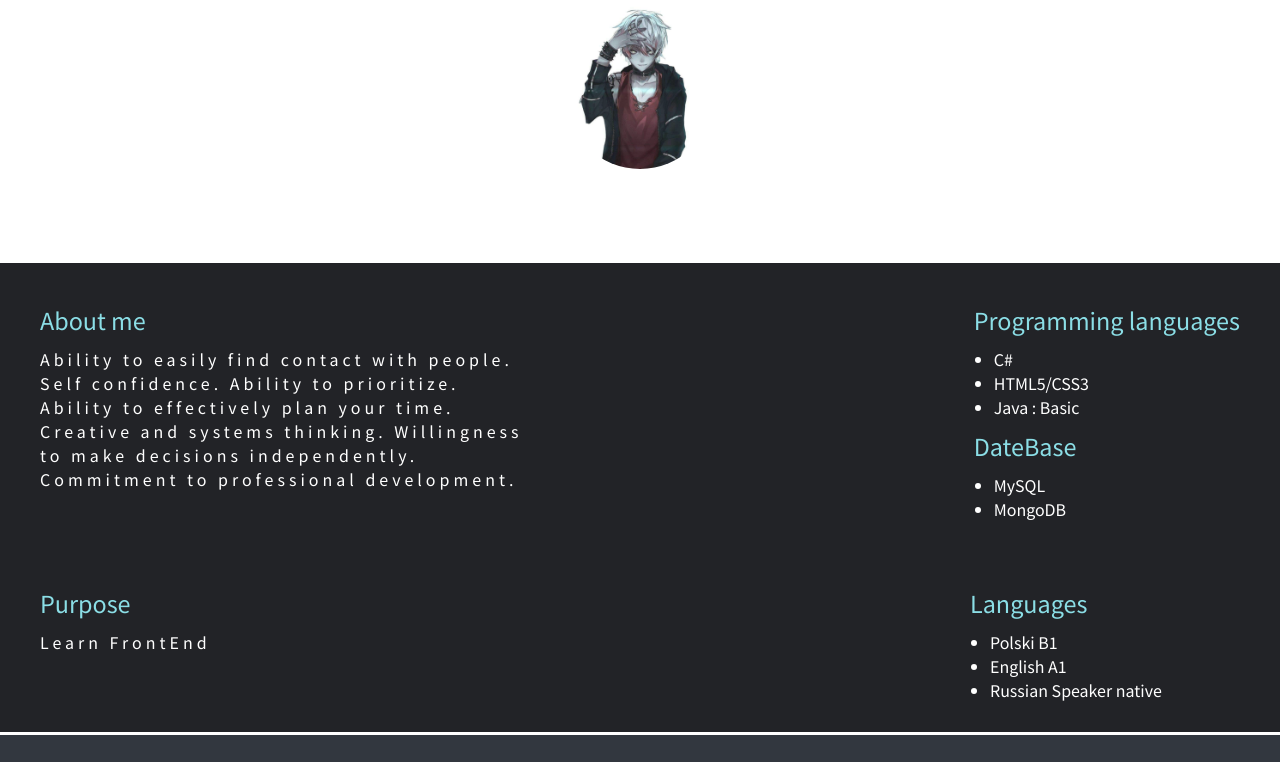
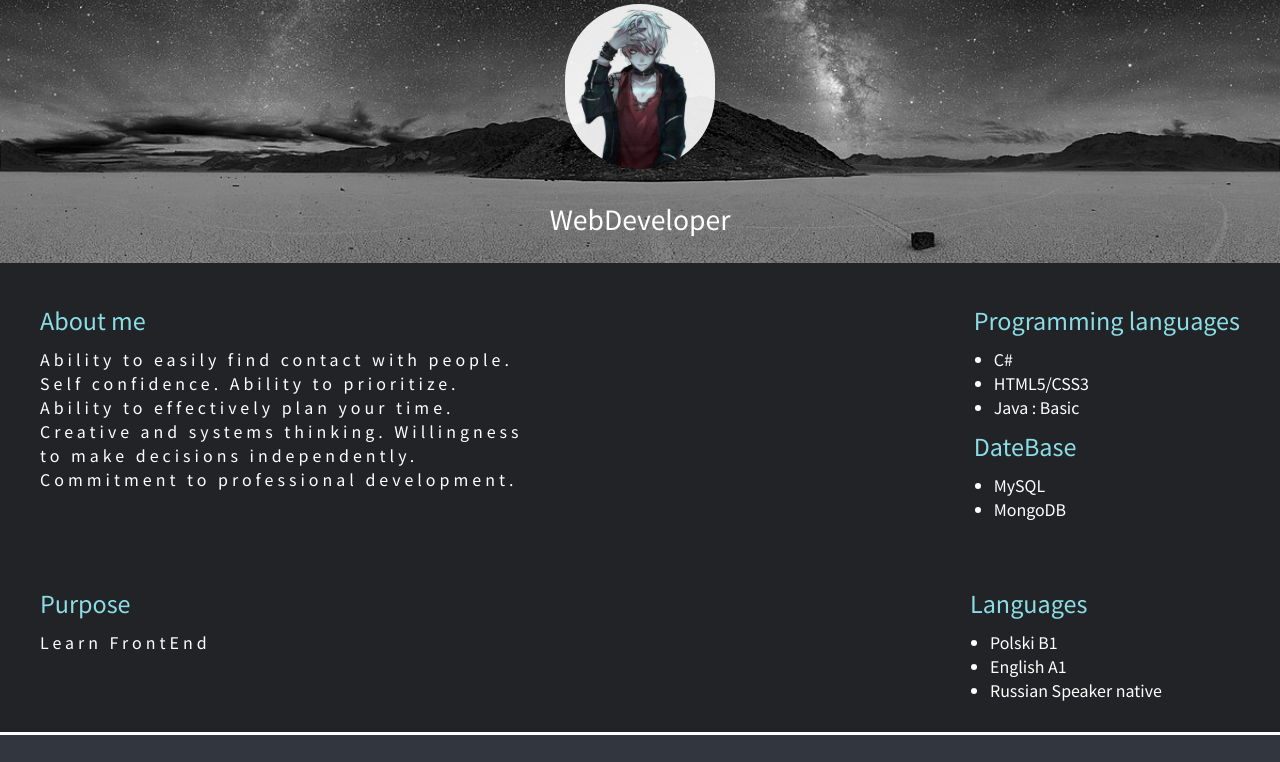
Before and after one commit to Kolibri2048/rsschool-cv223344, a plain HTML site: page index.html in a window 1280 px wide. Shown: the part 106-868 px from the top of the page. Drawn offline with Linux system fonts and the light colour scheme.

Commit message:
fix: header background

```diff
--- a/style.css
+++ b/style.css
@@ -12,7 +12,7 @@
 .header{
     width: 100%;
     height: auto;
-    background: center  no-repeat url(image/24233b26-b619-400b-8ff5-a2f77ad0b148.jfif) ;
+    background: center  no-repeat url(img/24233b26-b619-400b-8ff5-a2f77ad0b148.jfif) ;
     background-size: cover;
     display: flex;
     justify-content: center;
```
Also changed, not shown: img/24233b26-b619-400b-8ff5-a2f77ad0b148.jfif (added).
